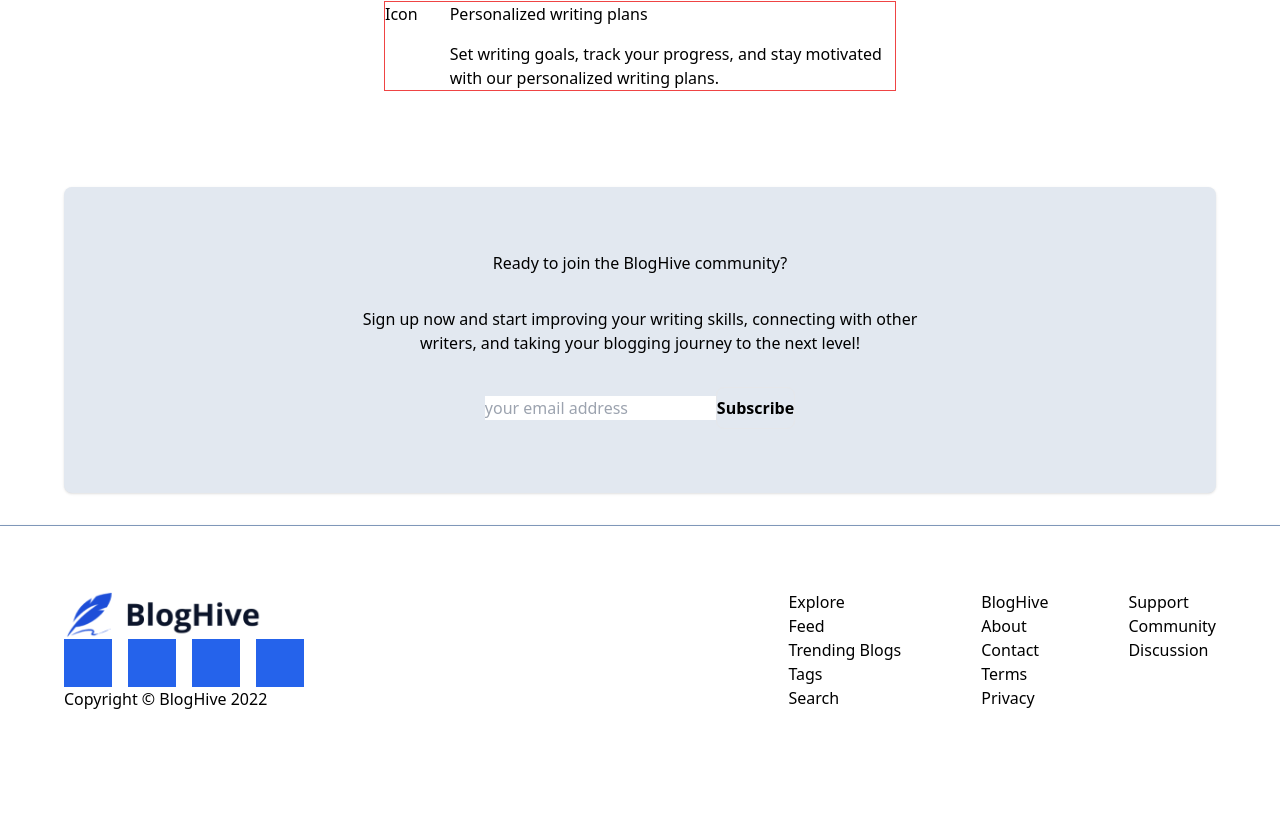
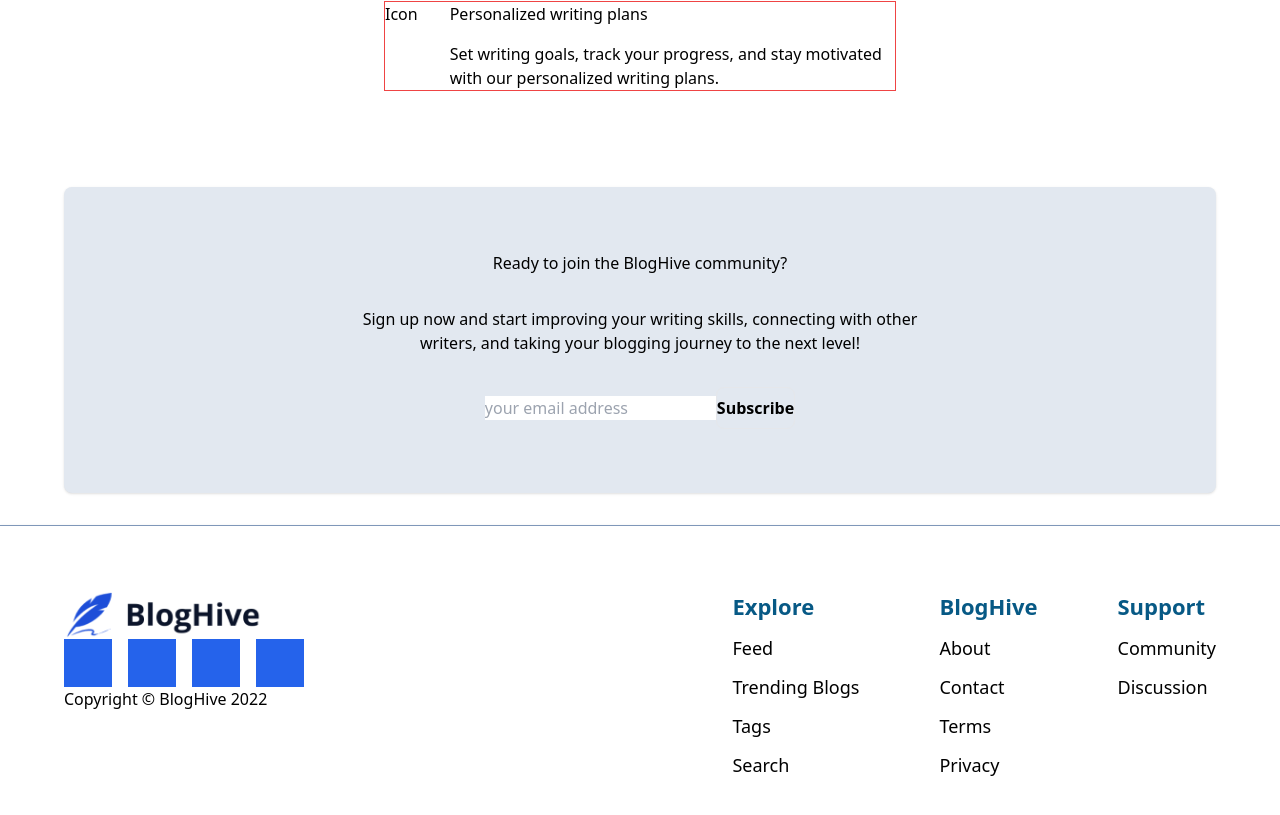
Before and after one commit to takanome-dev/BlogHive, a Next.js app in the folder apps/client/: page / in a window 1280 px wide. Shown: the part 1973-2788 px from the top of the page. Before the commit the page ends 2748 px from the top, so only its background shows below. Built offline with nearby package versions, Linux system fonts and the light colour scheme.

Commit message:
fix: fixed footer

```diff
--- a/apps/client/src/components/Footer.tsx
+++ b/apps/client/src/components/Footer.tsx
@@ -20,24 +20,24 @@ const Footer = () => {
         <p>Copyright © BlogHive 2022</p>
       </div>
       <div className="links flex gap-20">
-        <div className="link-container flex flex-col">
-          <h6>Explore</h6>
-          <Link href="/#">Feed</Link>
-          <Link href="/#">Trending Blogs</Link>
-          <Link href="/#">Tags</Link>
-          <Link href="/#">Search</Link>
+        <div className="link-container flex flex-col gap-3">
+          <h6 className="text-[#075985] font-bold text-[22px]">Explore</h6>
+          <Link href="/#" className='text-[18px]'>Feed</Link>
+          <Link href="/#" className='text-[18px]'>Trending Blogs</Link>
+          <Link href="/#" className='text-[18px]'>Tags</Link>
+          <Link href="/#" className='text-[18px]'>Search</Link>
         </div>
-        <div className="link-container flex flex-col">
-          <h6>BlogHive</h6>
-          <Link href="/#">About</Link>
-          <Link href="/#">Contact</Link>
-          <Link href="/#">Terms</Link>
-          <Link href="/#">Privacy</Link>
+        <div className="link-container flex flex-col gap-3">
+          <h6 className="text-[#075985] font-bold text-[22px]">BlogHive</h6>
+          <Link href="/#" className='text-[18px]'>About</Link>
+          <Link href="/#" className='text-[18px]'>Contact</Link>
+          <Link href="/#" className='text-[18px]'>Terms</Link>
+          <Link href="/#" className='text-[18px]'>Privacy</Link>
         </div>
-        <div className="link-container flex flex-col">
-          <h6>Support</h6>
-          <Link href="/#">Community</Link>
-          <Link href="/#">Discussion</Link>
+        <div className="link-container flex flex-col gap-3">
+          <h6 className="text-[#075985] font-bold text-[22px]">Support</h6>
+          <Link href="/#" className='text-[18px]'>Community</Link>
+          <Link href="/#" className='text-[18px]'>Discussion</Link>
         </div>
       </div>
     </footer>
```
Also changed, not shown: 16 other files (tests, documents, lock files or other folders).
